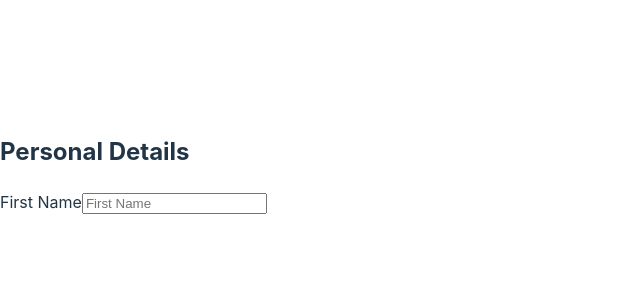
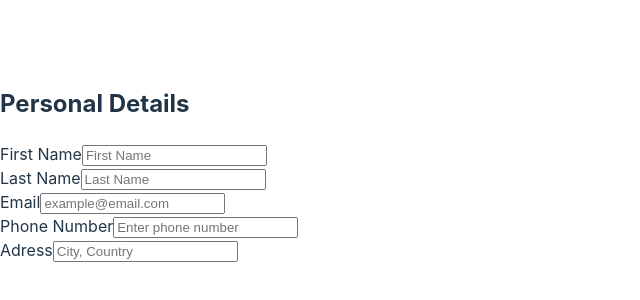
Before and after one commit to Medido1/The-OdinProject-CV-Application, a React (Vite) app: page / in a window 1280 px wide. Shown: the part 236-536 px from the top of the page, without its empty margins (0-640 px from the left). Built offline with nearby package versions, Linux system fonts and the light colour scheme.

Commit message:
Create personal details form

```diff
--- a/src/components/personalInput.jsx
+++ b/src/components/personalInput.jsx
@@ -8,6 +8,18 @@ export default function PersonalDetails() {
       <InputGrp id="firstName"
       labeltext="First Name"
       type="text" placeholder="First Name"/>
+      <InputGrp id="lastName"
+      labeltext="Last Name"
+      type="text" placeholder="Last Name"/>
+      <InputGrp id="email"
+      labeltext="Email"
+      type="email" placeholder="example@email.com" />
+      <InputGrp id="phoneNumber"
+      labeltext="Phone Number"
+      type="tel" placeholder="Enter phone number"/>
+      <InputGrp id="address"
+      labeltext="Adress"
+      type="text" placeholder="City, Country"/>
     </form>
   )
 }
```
